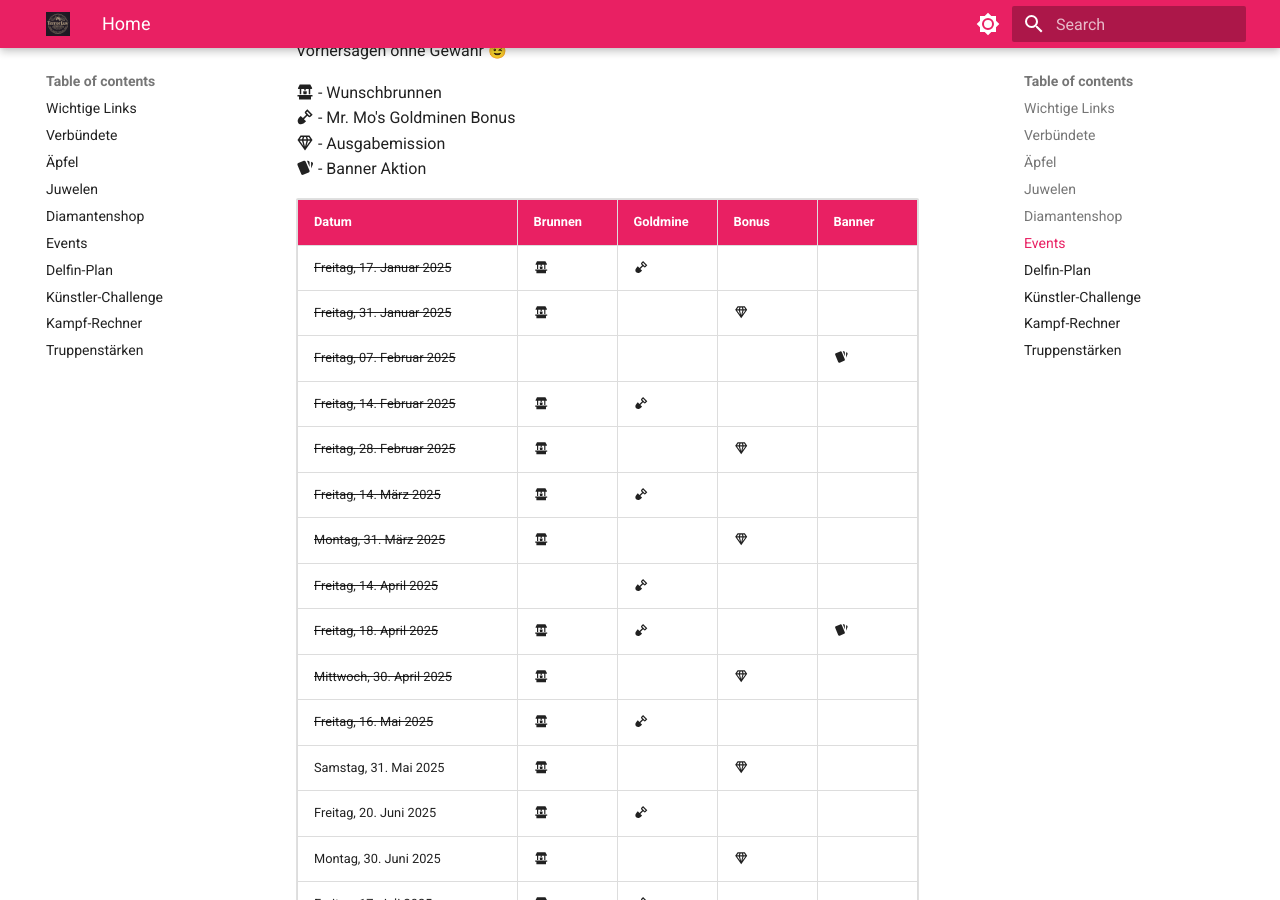
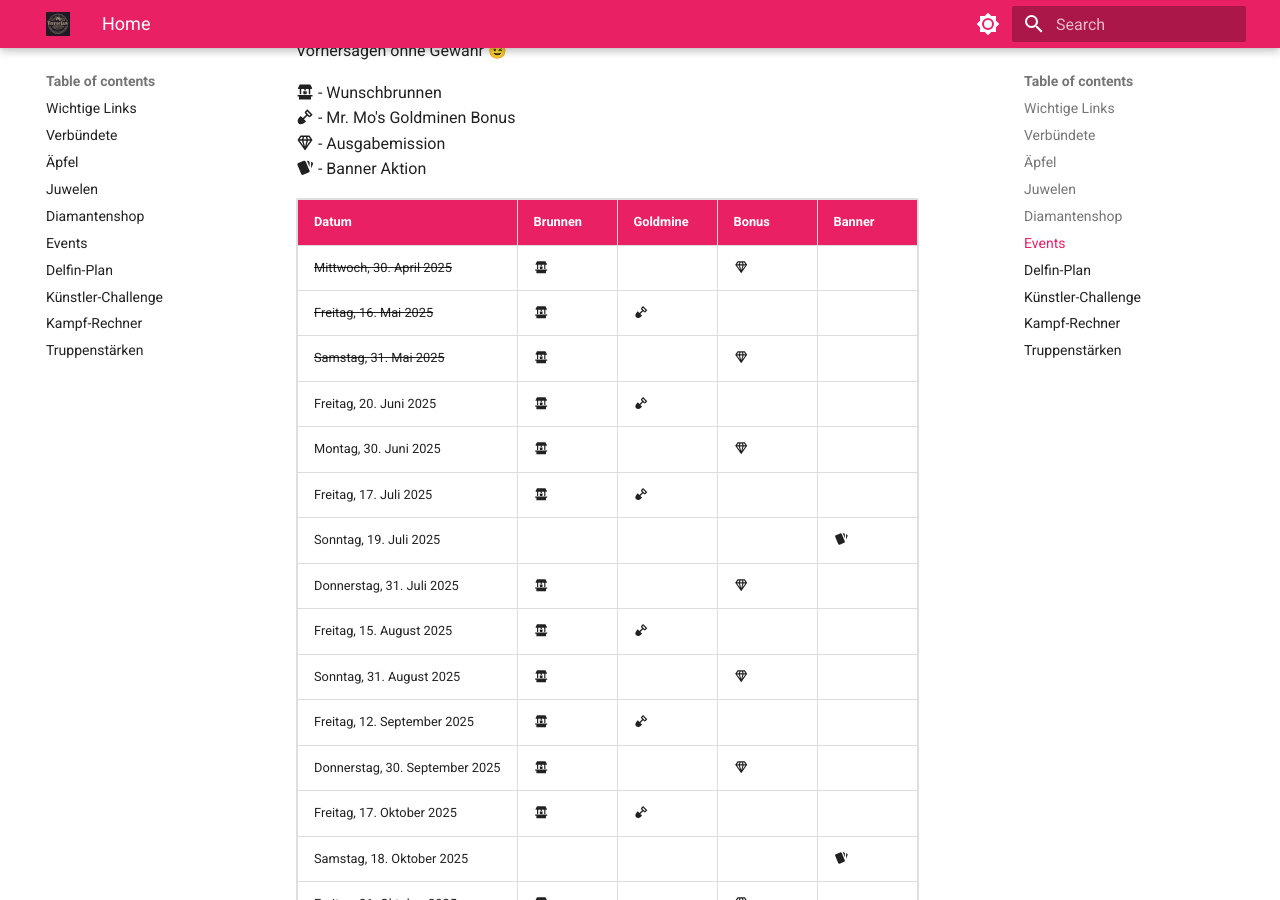
Before and after one commit to v-schipka/terrorluv, an MkDocs documentation site: the page built from docs/index.md, in a window 1280 px wide and 900 px high, scrolled down 1949 px. Built offline with MkDocs 1.6.1 and Material for MkDocs 9.7.7, drawn with Linux system fonts in a browser that asks for light colours; emoji names are drawn with the system emoji font; comment, search, counter and statistics services are not loaded; some of the changed text lies outside the part shown.

```diff
--- a/docs/index.md
+++ b/docs/index.md
@@ -59,18 +59,9 @@ Vorhersagen ohne Gewähr :wink:
 
 | Datum | Brunnen | Goldmine| Bonus | Banner |
 |---------|---------|---------|---------|-------|
-| <s>Freitag, 17. Januar 2025</s> | :material-water-well: | :material-shovel: | | |
-| <s>Freitag, 31. Januar 2025</s> | :material-water-well: |  | :material-diamond-stone: | |
-| <s>Freitag, 07. Februar 2025</s> |  |  | | :material-cards: |
-| <s>Freitag, 14. Februar 2025</s> | :material-water-well: | :material-shovel: | | |
-| <s>Freitag, 28. Februar 2025</s> | :material-water-well: | | :material-diamond-stone: | |
-| <s>Freitag, 14. März 2025</s> | :material-water-well: | :material-shovel: | | |
-| <s>Montag, 31. März 2025</s> | :material-water-well: | | :material-diamond-stone: | |
-| <s>Freitag, 14. April 2025</s> |  | :material-shovel: | | |
-| <s>Freitag, 18. April 2025</s> | :material-water-well: | :material-shovel: | | :material-cards: |
 | <s>Mittwoch, 30. April 2025</s> | :material-water-well: | | :material-diamond-stone: | |
 | <s>Freitag, 16. Mai 2025</s> | :material-water-well: | :material-shovel: | | |
-| Samstag, 31. Mai 2025 | :material-water-well: | | :material-diamond-stone: | |
+| <s>Samstag, 31. Mai 2025</s> | :material-water-well: | | :material-diamond-stone: | |
 | Freitag, 20. Juni 2025 | :material-water-well: | :material-shovel: | | |
 | Montag, 30. Juni 2025 | :material-water-well: | | :material-diamond-stone: | |
 | Freitag, 17. Juli 2025 | :material-water-well: | :material-shovel: | | |
--- a/mkdocs.yml
+++ b/mkdocs.yml
@@ -56,3 +56,6 @@ markdown_extensions:
   - pymdownx.emoji:
       emoji_index: !!python/name:material.extensions.emoji.twemoji
       emoji_generator: !!python/name:material.extensions.emoji.to_svg
+  - admonition
+  - pymdownx.details
+  - pymdownx.superfences
```
Also changed, not shown: other parts of docs/index.md (+9 -0 lines).
